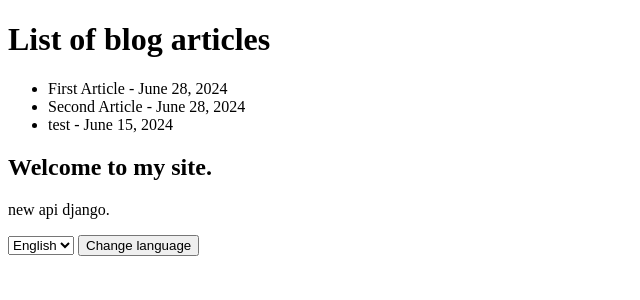
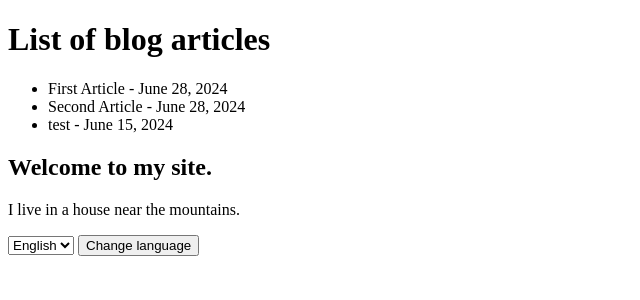
Before and after one commit to projosh/multilang_site, a Django app: page /en/ in a window 1280 px wide. Shown: the top 300 px of the page, without its empty margins (0-640 px from the left). Run offline with Django 5.2, Linux system fonts and the light colour scheme; data comes from the database, SQL or seed files in the repository; both versions use the stored data as it was after the commit.

Commit message:
ise en place du templates

```diff
--- a/main/admin.py
+++ b/main/admin.py
@@ -1,3 +1,6 @@
 from django.contrib import admin
+from .models import Article
 
 # Register your models here.
+
+admin.site.register(Article)
--- a/main/templates/main/article_list.html
+++ b/main/templates/main/article_list.html
@@ -1,7 +1,9 @@
 {% load static %}
 {% load i18n %}
 <!DOCTYPE html>
-<html lang="en">
+<html lang="fr">
+
+</html>
 
 <head>
     <meta charset="UTF-8">
@@ -20,7 +22,7 @@
 
     <h2>{% trans "Welcome to my site." %}</h2>
 
-    <p>{% trans "new api django." %}</p>
+    <p>{% trans "I live in a house near the mountains." %}</p>
 
     <form action="{% url 'set_language' %}" method="post">
         {% csrf_token %}
```
Also changed, not shown: db.sqlite3, locale/fr/LC_MESSAGES/django.po, 1 other file.
